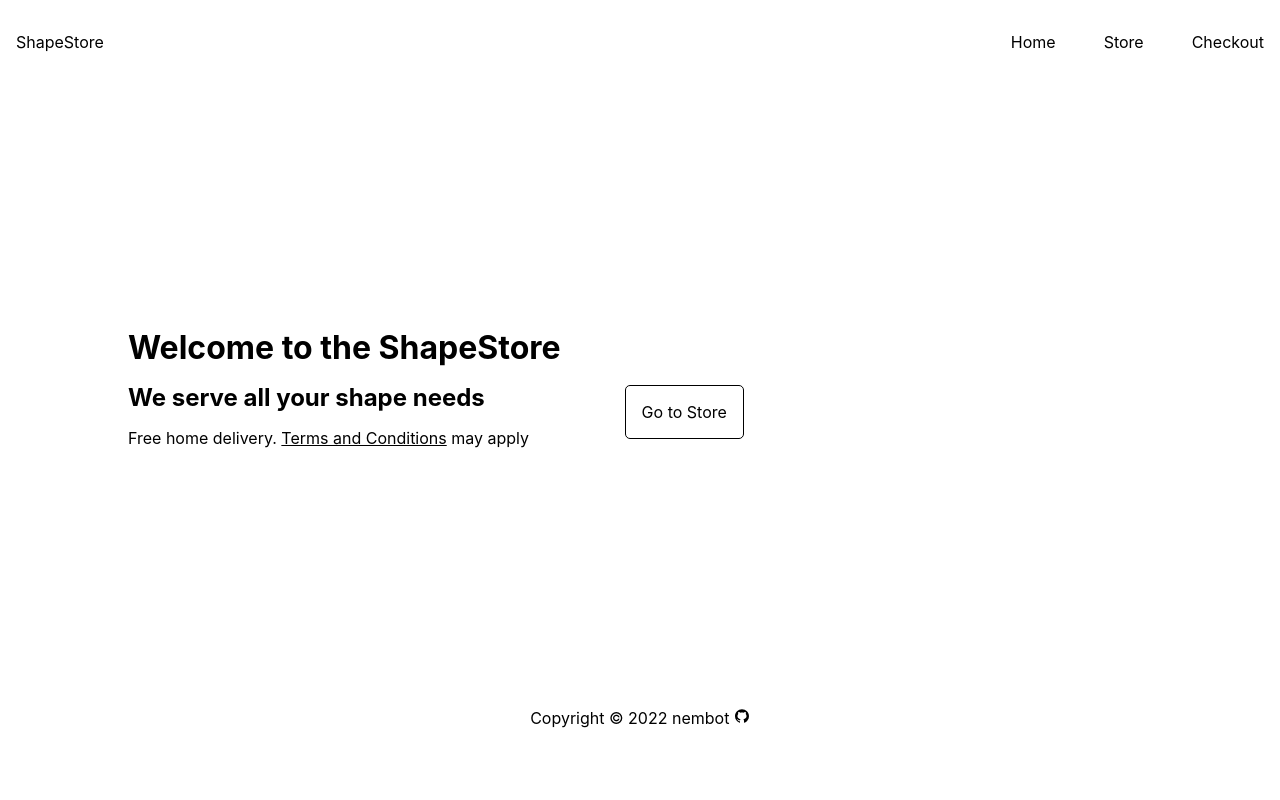
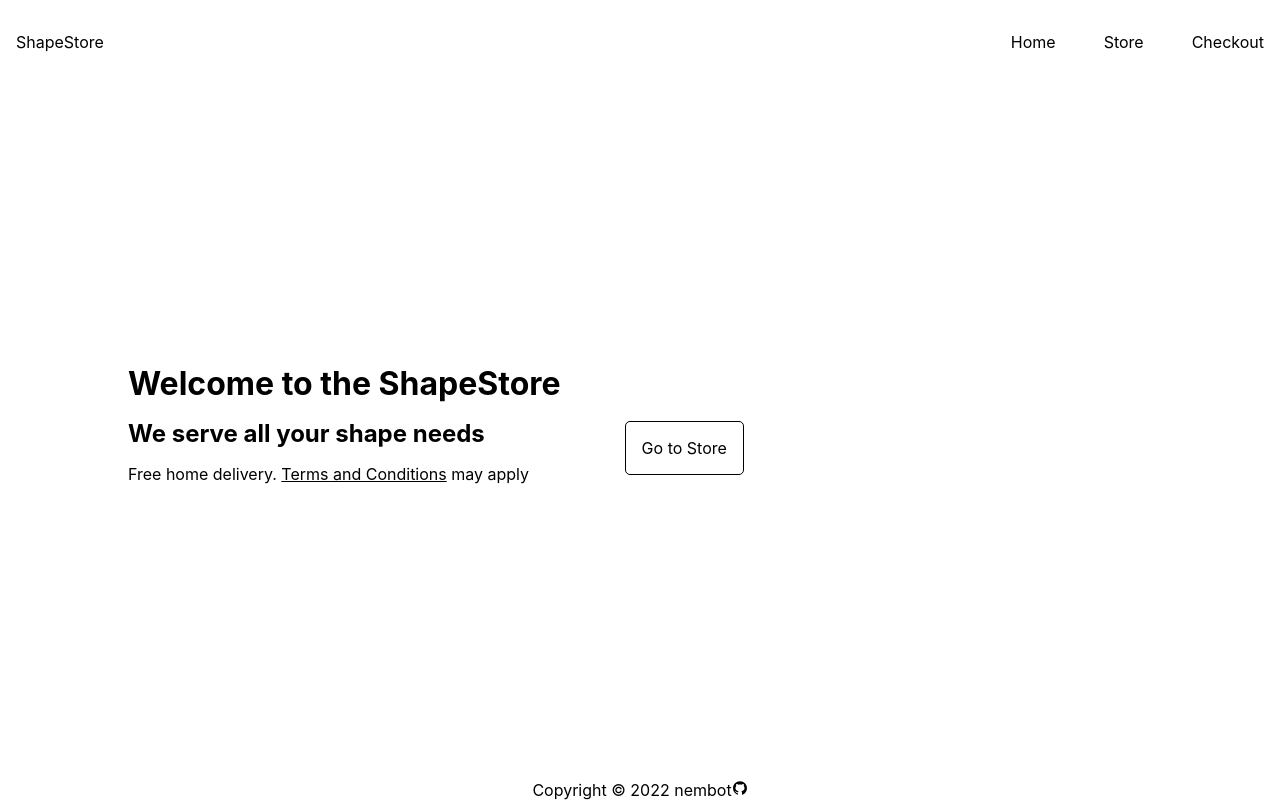
Before and after one commit to NemB0t/shapestore, a React (Create React App) app: page / in a window 1280 px wide. Built offline with nearby package versions, Linux system fonts and the light colour scheme.

Commit message:
Removed the annoying vertical scroll bar caused due to a padding

```diff
--- a/src/App.css
+++ b/src/App.css
@@ -1,38 +1,5 @@
 .App {
   text-align: center;
-}
-
-.App-logo {
-  height: 40vmin;
-  pointer-events: none;
-}
-
-@media (prefers-reduced-motion: no-preference) {
-  .App-logo {
-    animation: App-logo-spin infinite 20s linear;
-  }
-}
-
-.App-header {
-  background-color: #282c34;
-  min-height: 100vh;
   display: flex;
   flex-direction: column;
-  align-items: center;
-  justify-content: center;
-  font-size: calc(10px + 2vmin);
-  color: white;
 }
-
-.App-link {
-  color: #61dafb;
-}
-
-@keyframes App-logo-spin {
-  from {
-    transform: rotate(0deg);
-  }
-  to {
-    transform: rotate(360deg);
-  }
-}
--- a/src/App.js
+++ b/src/App.js
@@ -4,6 +4,7 @@ import Checkout from './Components/Checkout';
 import Home from './Components/Home';
 import Navi from './Components/Navi';
 import Store from './Components/Store';
+import Footer from './Components/Footer';
 
 
 function App() {
@@ -16,6 +17,7 @@ function App() {
           <Route path="/store" element={<Store/>} />
           <Route path="/checkout" element={<Checkout/>} />
         </Routes>
+        <Footer/>
       </BrowserRouter>
     </div>
   );
--- /dev/null
+++ b/src/Components/Checkout.css
@@ -0,0 +1,4 @@
+.Checkout{
+    flex:1;
+    display: flex;
+}
--- a/src/Components/Checkout.js
+++ b/src/Components/Checkout.js
@@ -1,6 +1,8 @@
+import './Checkout.css'
+
 function Checkout() {
     return (
-      <div className="">
+      <div className="Checkout">
         Checkout
       </div>
     );
--- a/src/Components/Footer.js
+++ b/src/Components/Footer.js
@@ -3,7 +3,8 @@ import { AiFillGithub } from 'react-icons/ai';
 
 export default function Footer(){
     return(
-        <div className="bg-slate-500 h-10 flex justify-center items-center gap-1">
+        <div className="footer">
+            {/* bg-slate-500 h-10 flex justify-center items-center gap-1 */}
             Copyright © 2022 nembot <a href="https://github.com/NemB0t"><AiFillGithub/></a>
         </div>
     )
--- a/src/Components/Home.css
+++ b/src/Components/Home.css
@@ -14,9 +14,10 @@ h1,h2,h7{
     padding-bottom: 1rem;
 }
 .home-elem{
-    display: grid;
-    grid-template-rows: auto 1rem;
-    height: 80vh;
+    display: flex;
+    flex-direction: column;
+    justify-content: center;
+    flex: 1;
 }
 .link-btn{
     text-decoration: none;
@@ -32,3 +33,10 @@ h1,h2,h7{
     align-items: center;
     gap: 4rem;
 }
+
+.footer{
+
+    display: flex;
+    justify-content: center;
+    align-items: center;
+}
--- a/src/Components/Home.js
+++ b/src/Components/Home.js
@@ -1,5 +1,4 @@
 import { Link } from 'react-router-dom';
-import Footer from './Footer';
 import './Home.css'
 
 
@@ -14,7 +13,6 @@ function Home() {
           </div>
           <Link to="/store" className='link-btn'>Go to Store</Link>
         </div>
-        <Footer/>
       </div>
     );
   }
--- a/src/Components/Navi.css
+++ b/src/Components/Navi.css
@@ -1,4 +1,5 @@
 nav{
+    flex: 0 1 auto;
     display: flex;
     justify-content: space-between;
     align-items: center;
--- /dev/null
+++ b/src/Components/Store.css
@@ -0,0 +1,4 @@
+.Store{
+    flex:1;
+    display: flex;
+}
--- a/src/Components/Store.js
+++ b/src/Components/Store.js
@@ -1,6 +1,8 @@
+import './Store.css'
+
 function Store() {
     return (
-      <div className="">
+      <div className="Store">
         Store
       </div>
     );
--- a/src/index.css
+++ b/src/index.css
@@ -1,5 +1,4 @@
 body {
-  margin: 0;
   font-family: -apple-system, BlinkMacSystemFont, 'Segoe UI', 'Roboto', 'Oxygen',
     'Ubuntu', 'Cantarell', 'Fira Sans', 'Droid Sans', 'Helvetica Neue',
     sans-serif;
@@ -11,10 +10,15 @@ html,
 body,
 #root,
 .App {
-    height: 100%;
+    margin: 0;
+    height: 100vh;
 }
 
 code {
   font-family: source-code-pro, Menlo, Monaco, Consolas, 'Courier New',
     monospace;
 }
+
+/* *{
+  outline: 1px solid red;
+} */
```
Also changed, not shown: 1 other file (tests, documents, lock files or other folders).
